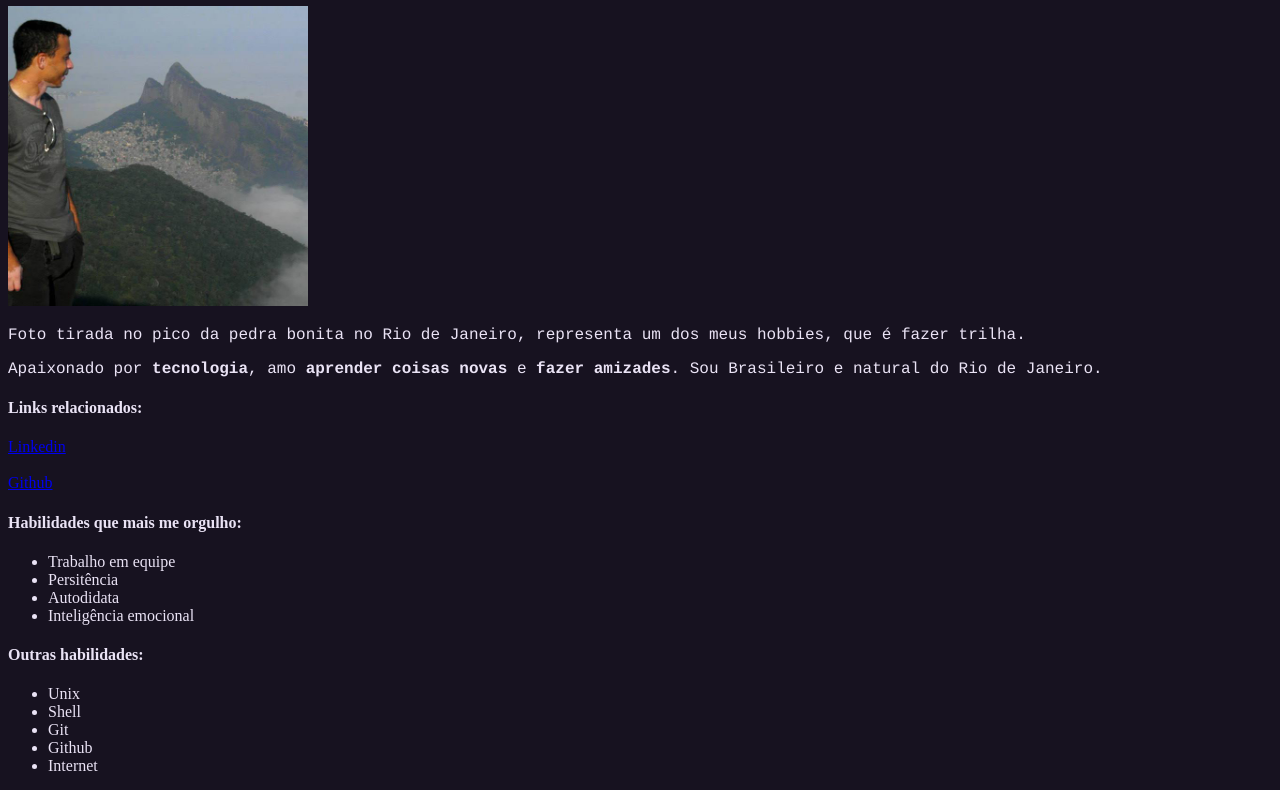
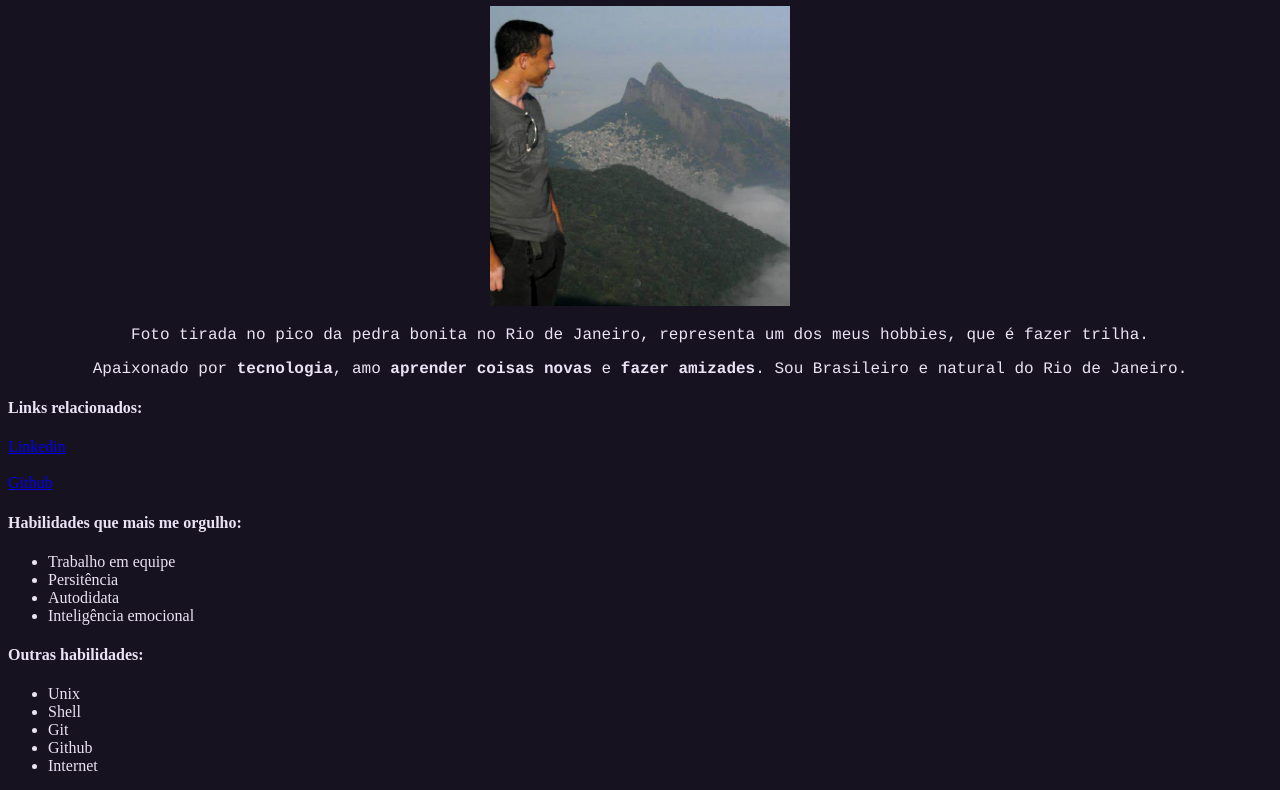
Before and after one commit to Pedroicn/Pedroicn.github.io, a plain HTML site: page index.html in a window 1280 px wide. Shown: the part 74-864 px from the top of the page. Drawn offline with Linux system fonts and the light colour scheme.

Commit message:
Centraliza descrição imagem e nome

```diff
--- a/index.html
+++ b/index.html
@@ -12,15 +12,24 @@
 
       .another-font {
         font-family: courier, sans-serif;
+        text-align: center;
 
       }
+
+      div {
+        text-align: center;
+      }
+
+
     </style>
 
   </head>
   <body>
     <h1 class="another-font">Pedro Igor da Costa Nunes</h1>
 
-    <img src="pedra-bonita_n.png" width="300px" id="foto-perfil">
+    <div>
+      <img src="pedra-bonita_n.png" width="300px" id="foto-perfil">
+    </div>
 
     <p class="another-font">Foto tirada no pico da pedra bonita no Rio de Janeiro, representa um dos meus hobbies, que é fazer trilha.</p>
 
```
